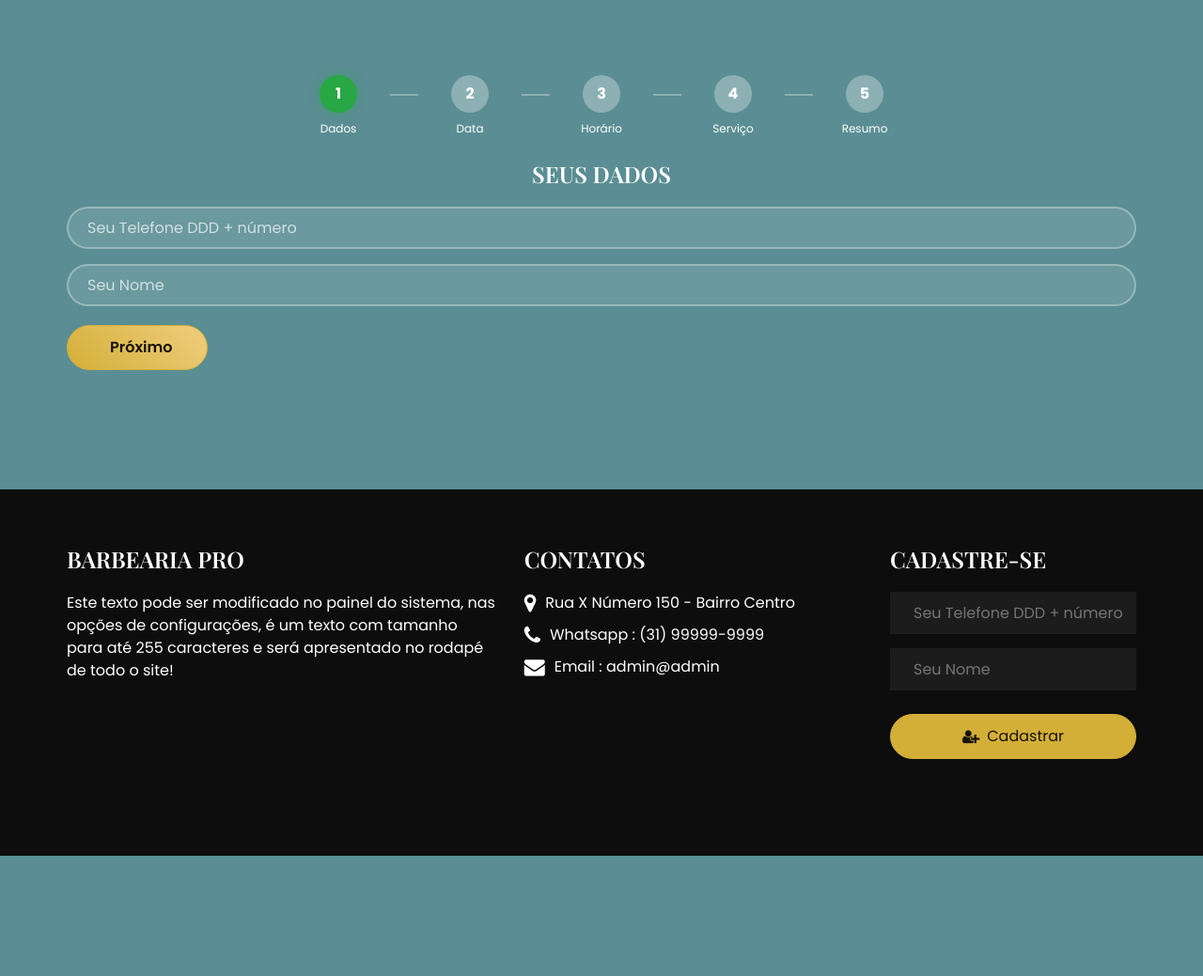
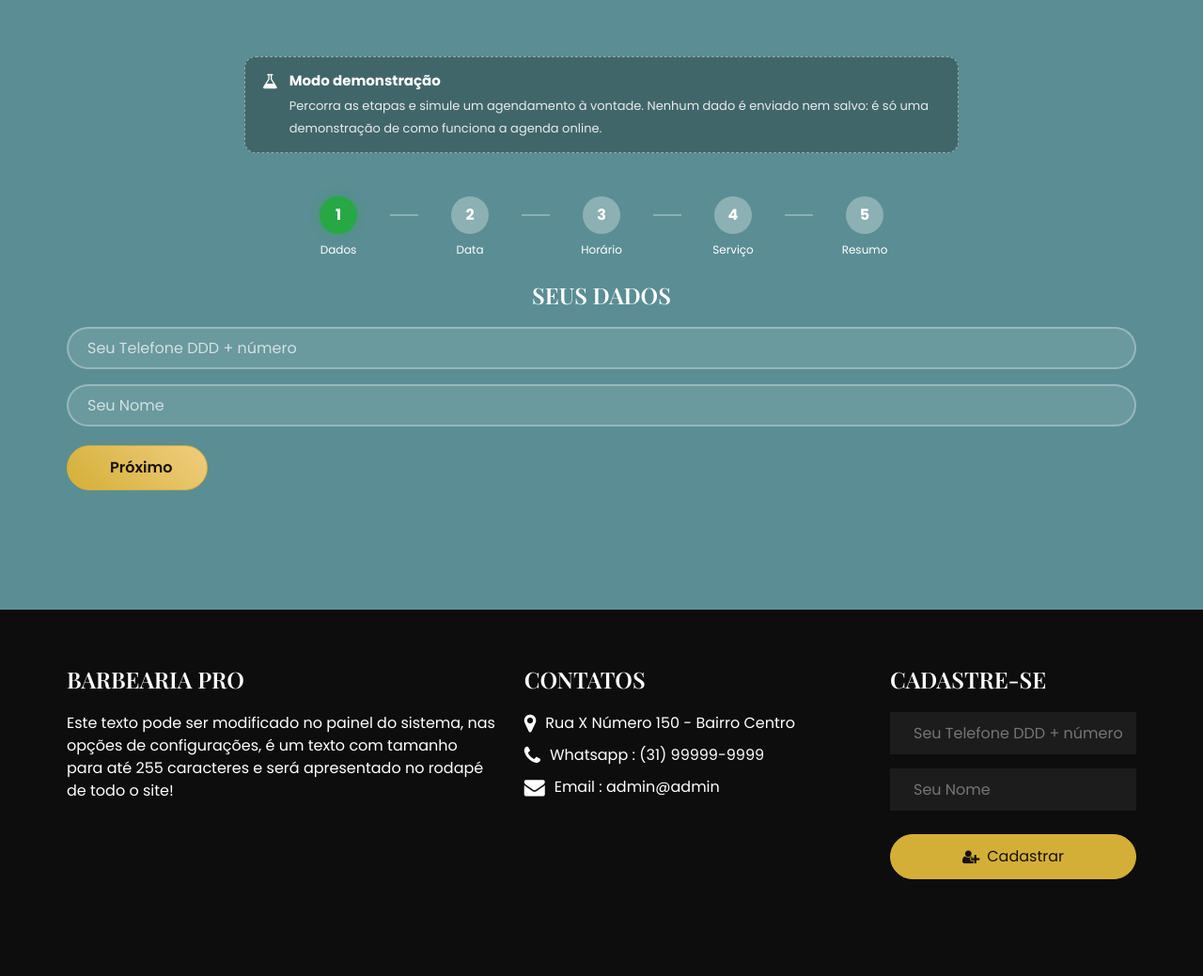
Before and after one commit to Iluminatto1970/barbe-beauty, a PHP site: page /agendamentos in a window 1280 px wide. Shown: the part 80-1119 px from the top of the page at 94% size. Before the commit the page ends 991 px from the top, so only its background shows below. Run offline with PHP 8.4, Linux system fonts and the light colour scheme; data comes from the database, SQL or seed files in the repository; tables that the repository leaves empty hold one stand-in row (values such as "Sample post"); some libraries are stand-ins or nearby versions.

Commit message:
Abrir sempre a landing na home e transformar o agendamento em demonstração
A home passa a carregar a landing em toda visita (sem sessão/cookie guardando
"já vi"), e o site abre por ?site=1. A página de agendamento virou um demo:
percorre todas as etapas com dados reais, mas confirmar não grava cliente nem
agendamento — o ajax responde sucesso sem persistir nada.

🤖 Generated with Codebuff
Co-Authored-By: Codebuff <noreply@codebuff.com>

```diff
--- a/agendamentos.php
+++ b/agendamentos.php
@@ -1,6 +1,14 @@
 <?php
 require_once("cabecalho.php");
 $data_atual = date('Y-m-d');
+// ------------------------------------------------------------
+// MODO DEMONSTRACAO
+// ------------------------------------------------------------
+// A pagina de agendamento funciona como uma demonstracao: o visitante
+// percorre todas as etapas, o calendario/horarios/servicos vem do banco
+// real, mas ao confirmar nada e gravado (nem cliente, nem agendamento).
+// A regra vive em ajax/agendar.php, que recebe o campo demo=1.
+$agendamento_demo = true;
 // Cor de destaque do segmento (barbearia = teal, salao = ameixa rosado)
 $cor_tema = ($segmento == 'salao') ? '#7C5D67' : '#5a8e94';
 ?>
@@ -41,6 +49,12 @@ $cor_tema = ($segmento == 'salao') ? '#7C5D67' : '#5a8e94';
 	.btn-whatsapp{ display:block; width:100%; max-width:420px; margin:16px auto 0; text-align:center; background:#25d366; color:#fff !important; padding:15px 24px; border-radius:30px; font-weight:bold; text-decoration:none !important; font-size:16px; box-shadow:0 6px 18px rgba(0,0,0,.28); }
 	#dica-whatsapp-agendamento{ text-align:center; }
 	.btn-whatsapp:hover{ background:#1ebe5b; color:#fff !important; }
+
+	/* Aviso de demonstracao */
+	.demo-aviso{ display:flex; gap:12px; align-items:flex-start; background:rgba(0,0,0,.28); border:1px dashed rgba(255,255,255,.45); border-radius:12px; padding:14px 18px; margin:0 auto 26px; max-width:760px; color:#fff; text-align:left; }
+	.demo-aviso i{ font-size:18px; line-height:1.4; }
+	.demo-aviso strong{ display:block; font-size:15px; margin-bottom:2px; }
+	.demo-aviso span{ font-size:13px; color:rgba(255,255,255,.88); line-height:1.5; }
 </style>
 
 </div>
@@ -48,6 +62,16 @@ $cor_tema = ($segmento == 'salao') ? '#7C5D67' : '#5a8e94';
 <div class="footer_section" style="background: <?php echo $cor_tema ?>; ">
 	<div class="container" >
 		<div class="footer_content " >
+			<?php if ($agendamento_demo) { ?>
+			<div class="demo-aviso" role="status">
+				<i class="fa fa-flask" aria-hidden="true"></i>
+				<div>
+					<strong>Modo demonstração</strong>
+					<span>Percorra as etapas e simule um agendamento à vontade. Nenhum dado é enviado nem salvo: é só uma demonstração de como funciona a agenda online.</span>
+				</div>
+			</div>
+			<?php } ?>
+
 			<!-- Progress Steps -->
 			<div class="steps-container" style="margin-bottom: 30px;">
 				<div class="step-progress">
@@ -79,6 +103,7 @@ $cor_tema = ($segmento == 'salao') ? '#7C5D67' : '#5a8e94';
 			</div>
 
 			<form id="form-agenda" method="post" style="margin-top: -25px !important">
+			<input type="hidden" name="demo" value="<?php echo $agendamento_demo ? '1' : '0'; ?>" />
 			<div class="footer_form footer-col">
 
 				<!-- Step 1: Dados Pessoais -->
@@ -2259,6 +2284,8 @@ function criarConfetti() {
 
 <script>
 
+	var AGENDAMENTO_DEMO = <?php echo $agendamento_demo ? 'true' : 'false'; ?>;
+
 	$("#form-agenda").submit(function (event) {
 		event.preventDefault();
 
@@ -2280,7 +2307,7 @@ function criarConfetti() {
 				// Aplicar estilo de sucesso
 				$('#mensagem').removeClass().addClass('mensagem-container');
 				$('#mensagem').html('<div class="mensagem-sucesso"><span class="icone-sucesso">🎉</span><span class="texto-sucesso">✅ ' + mensagem + '</span></div>');
-				$('#mensagem').append('<div class="mensagem-sucesso" style="margin-top:6px"><span class="texto-sucesso">⏳ Seu horário ficou <b>aguardando confirmação</b> do profissional.</span></div>');
+				$('#mensagem').append('<div class="mensagem-sucesso" style="margin-top:6px"><span class="texto-sucesso">' + (AGENDAMENTO_DEMO ? '🧪 Agendamento simulado: nada foi registrado, era só uma demonstração.' : '⏳ Seu horário ficou <b>aguardando confirmação</b> do profissional.') + '</span></div>');
 
 				// A mensagem de sucesso permanece visivel, junto do botao do WhatsApp
 				$('#mensagem').stop(true, true).fadeIn(0);
@@ -2310,7 +2337,7 @@ function criarConfetti() {
 
 					var msg_agendamento = "<?=$msg_agendamento?>";
 
-					if(msg_agendamento == 'Sim'){
+					if(msg_agendamento == 'Sim' && !AGENDAMENTO_DEMO){
 
 					montarUrlWhatsApp(nome_func, nome_serv, dataFormatada, horaFormatada, nome, obs, $('#telefone').val());
 					avisarEstabelecimentoWhatsApp();
@@ -2329,7 +2356,7 @@ function criarConfetti() {
 				// Aplicar estilo de sucesso
 				$('#mensagem').removeClass().addClass('mensagem-container');
 				$('#mensagem').html('<div class="mensagem-sucesso"><span class="icone-sucesso">✏️</span><span class="texto-sucesso">✅ ' + mensagem + '</span></div>');
-				$('#mensagem').append('<div class="mensagem-sucesso" style="margin-top:6px"><span class="texto-sucesso">⏳ Alterações enviadas: o horário volta para <b>aguardando confirmação</b>.</span></div>');
+				$('#mensagem').append('<div class="mensagem-sucesso" style="margin-top:6px"><span class="texto-sucesso">' + (AGENDAMENTO_DEMO ? '🧪 Alteração simulada: nada foi registrado, era só uma demonstração.' : '⏳ Alterações enviadas: o horário volta para <b>aguardando confirmação</b>.') + '</span></div>');
 
 				// A mensagem de sucesso permanece visivel, junto do botao do WhatsApp
 				$('#mensagem').stop(true, true).fadeIn(0);
@@ -2359,7 +2386,7 @@ function criarConfetti() {
 
 					var msg_agendamento = "<?=$msg_agendamento?>";
 
-					if(msg_agendamento == 'Sim'){
+					if(msg_agendamento == 'Sim' && !AGENDAMENTO_DEMO){
 
 					montarUrlWhatsApp(nome_func, nome_serv, dataFormatada, horaFormatada, nome, obs, $('#telefone').val());
 					avisarEstabelecimentoWhatsApp();
```
Also changed, not shown: ajax/agendar.php (+13 -1 lines), index.php (+8 -15 lines), landing.php (+4 -5 lines).
